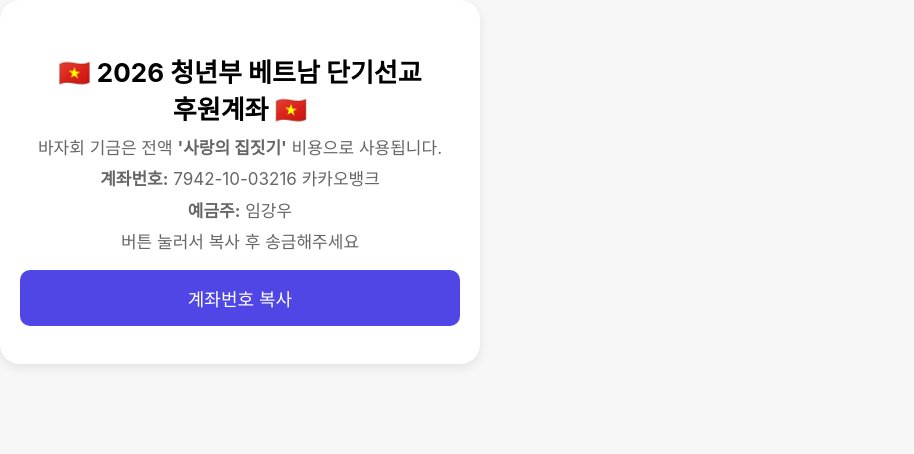
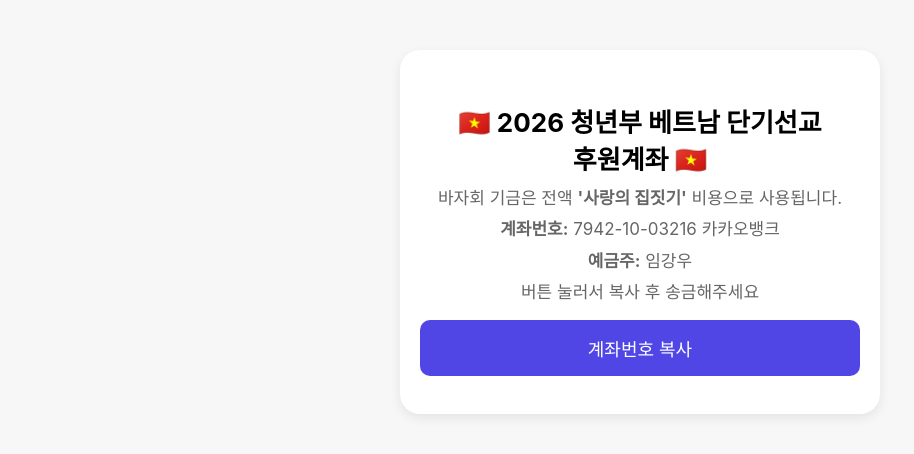
Before and after one commit to imk4ng/vietnam-bazzar, a plain HTML site: page index.html in a window 1280 px wide. Shown: the whole page, without its empty margins (0-914 px from the left). Drawn offline with Linux system fonts and the light colour scheme.

Commit message:
Update index.html

```diff
--- a/index.html
+++ b/index.html
@@ -23,7 +23,7 @@
       border-radius: 20px;
       max-width: 480px;
       width: 100%;
-      margin: 30 auto;
+      margin: clamp(20px, 5vw, 50px) auto;
       box-shadow: 0 4px 12px rgba(0,0,0,0.08);
     }
     h2 {
```
